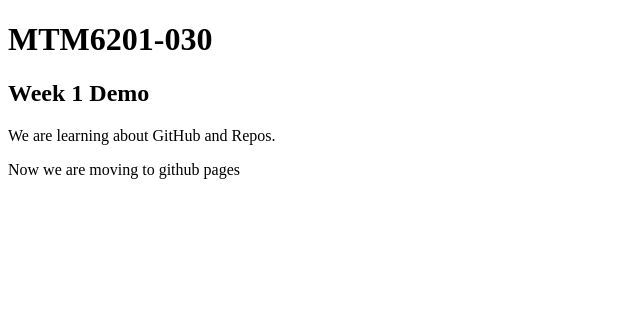
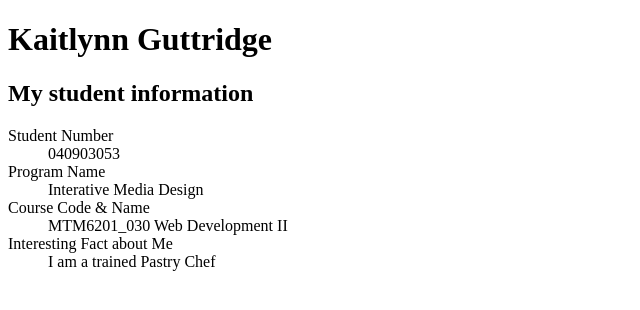
Before and after one commit to gutt0014/mtm6201-week1, a plain HTML site: page index.html in a window 1280 px wide. Shown: the whole page, without its empty margins (0-640 px from the left). Drawn offline with Linux system fonts and the light colour scheme.

Commit message:
Adds detailed list to index

```diff
--- a/index.html
+++ b/index.html
@@ -3,16 +3,24 @@
 <head>
     <meta charset="UTF-8">
     <meta name="viewport" content="width=device-width, initial-scale=1.0">
-    <title>MTM6201-030</title>
+    <title>Kaitlynn Guttridge</title>
 </head>
 <body>
     <header>
-        <h1>MTM6201-030</h1>
+        <h1>Kaitlynn Guttridge</h1>
     </header>
     <main>
-        <h2>Week 1 Demo</h2>
-        <p>We are learning about GitHub and Repos.</p>
-        <p>Now we are moving to github pages</p>
+        <h2>My student information</h2>
+        <dl>
+            <dt>Student Number</dt>
+            <dd>040903053</dd>
+            <dt>Program Name</dt>
+            <dd>Interative Media Design</dd>
+            <dt>Course Code & Name</dt>
+            <dd>MTM6201_030 Web Development II</dd>
+            <dt>Interesting Fact about Me</dt>
+            <dd>I am a trained Pastry Chef</dd>
+        </dl>
     </main>
     <footer>
 
```
